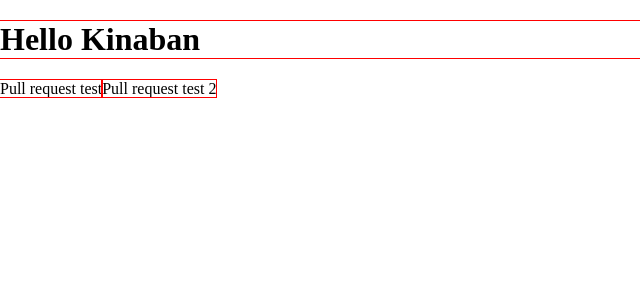
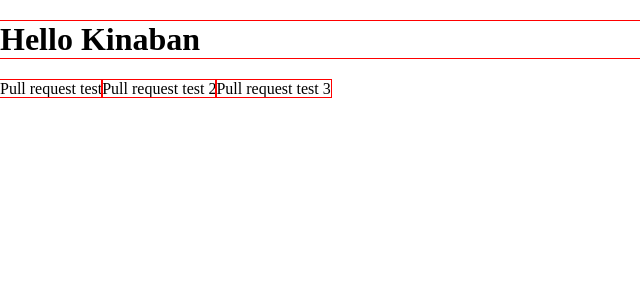
Before and after one commit to maki-sig/CareerSync, a Next.js app in the folder careersync/: page / in a window 1280 px wide. Shown: the top 300 px of the page, without its empty margins (0-640 px from the left). Built offline with nearby package versions, Linux system fonts and the light colour scheme.

Commit message:
Pull request test 3

```diff
--- a/careersync/app/page.tsx
+++ b/careersync/app/page.tsx
@@ -4,6 +4,7 @@ export default function Landing(){
       <h1>Hello Kinaban</h1>
       <span>Pull request test</span>
       <span>Pull request test 2</span>
+      <span>Pull request test 3</span>
     </>
   )
 }
```
